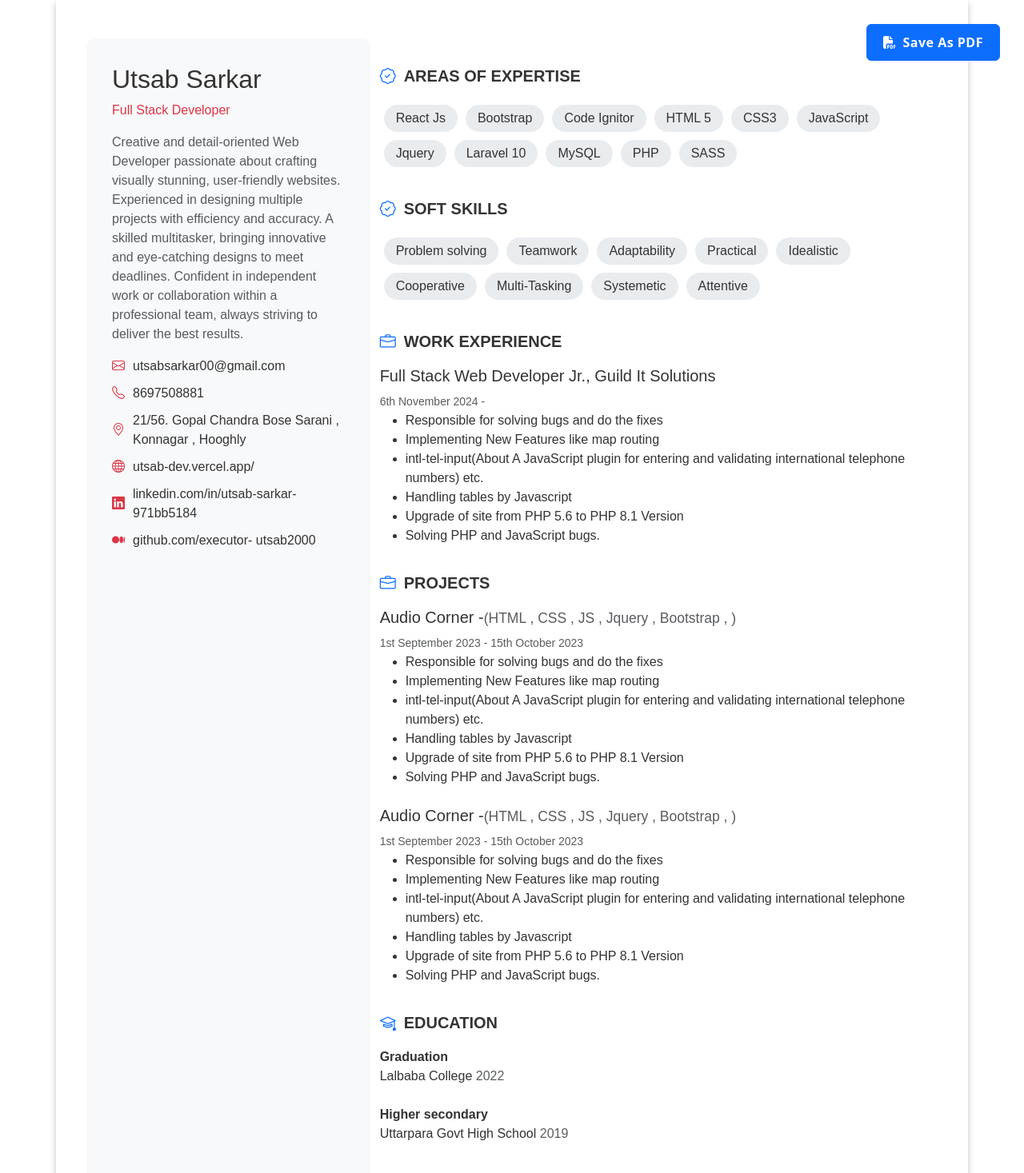
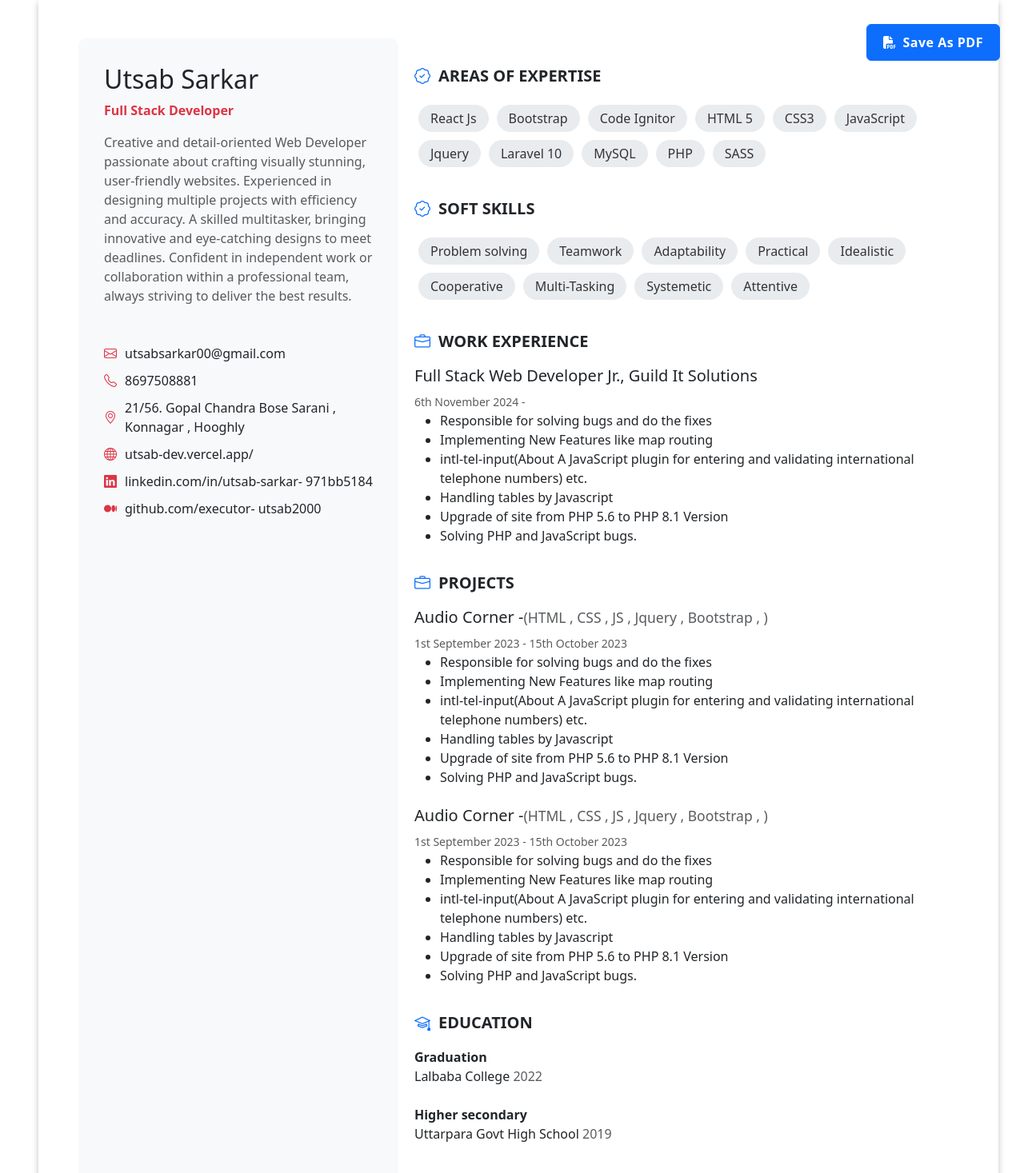
Before and after one commit to executor-utsab2000/Resume-Builder, a React (Vite) app: page /templates/template3 in a window 1280 px wide. Shown: the top 1467 px of the page at 80% size. Built offline with nearby package versions, Linux system fonts and the light colour scheme.

Commit message:
template3 done

```diff
--- a/src/CSS_SCSS/template3.scss
+++ b/src/CSS_SCSS/template3.scss
@@ -7,11 +7,21 @@ $background-color_2: #f8f9fa;
 $background-color_3: #e9ecef;
 
 .template3 {
-  font-family: $font-family_1;
-  background-color: $background-color_1;
-  color: $color_1;
+  min-width: 1200px;
+  max-width: 1200px;
+  height: 100%;
+  width: 100%;
+  padding: 0;
+  box-shadow: rgba(0, 0, 0, 0.24) 0px 3px 8px;
 
-  .left-section {
+
+  .leftPanel {
+    padding-right: 20px;
+    min-width: 400px;
+    max-width: 400px;
+    // background-color: $background-color_2;
+    padding: 2rem;
+    border-radius: 10px;
     background-color: $background-color_2;
     padding: 2rem;
     border-radius: 10px;
@@ -26,7 +36,18 @@ $background-color_3: #e9ecef;
         margin-right: 10px;
       }
     }
+
+
   }
+
+  .rightPanel {
+    padding-left: 20px;
+    min-width: 800px;
+    max-width: 800px;
+
+    .innerContainer {
+      min-width: 700px;
+      max-width: 700px;
 
       .section-title {
         font-weight: bold;
@@ -63,3 +84,5 @@ $background-color_3: #e9ecef;
         margin-bottom: 1.5rem;
       }
     }
+  }
+}
--- a/src/Template/Template3.jsx
+++ b/src/Template/Template3.jsx
@@ -14,13 +14,12 @@ const Template3 = () => {
                 <button className="btn btn-primary" onClick={() => handleDownloadPdf(printContent)}> <i className="fa-solid fa-file-pdf me-2"></i>Save As PDF</button>
             </div>
 
-            <div className="container py-5 template3" ref={printContent}>
-                <div className="row">
+            <div className="container py-5 template3 d-flex" ref={printContent}>
+                <div className="leftPanel">
+                    <h2>{userData.fName + " " + userData.lName}</h2>
+                    <p className="text-danger fw-semibold">{userData.designation}</p>
+                    <p className="text-muted mb-5">{userData.profileSummary}</p>
 
-                    <div className="col-md-4 left-section">
-                        <h2>{userData.fName + " " + userData.lName}</h2>
-                        <p className="text-danger">{userData.designation}</p>
-                        <p className="text-muted">{userData.profileSummary}</p>
                     <div className="icon-text"><i className="bi bi-envelope"></i> {userData.email}</div>
                     <div className="icon-text"><i className="bi bi-telephone"></i> {userData.contact}</div>
                     <div className="icon-text"><i className="bi bi-geo-alt"></i> {userData.address}</div>
@@ -28,28 +27,28 @@ const Template3 = () => {
                     <div className="icon-text"><i className="bi bi-linkedin"></i> {userData.linkedin}</div>
                     <div className="icon-text"><i className="bi bi-medium"></i> {userData.github}</div>
                 </div>
-
-
-                    <div className="col-md-8">
-
+                <div className="rightPanel">
+                    <div className="innerContainer">
+                        <section>
                             <div className="section-title"><i className="bi bi-patch-check"></i> AREAS OF EXPERTISE</div>
                             <div>
                                 {
                                     userData.technicalSkills?.map(elm => <span className="badge-skill">{elm}</span>)
                                 }
                             </div>
+                        </section>
 
-
+                        <section>
                             <div className="section-title"><i className="bi bi-patch-check"></i> SOFT SKILLS</div>
                             <div>
                                 {
                                     userData.softSkills?.map(elm => <span className="badge-skill">{elm}</span>)
                                 }
                             </div>
+                        </section>
 
-
+                        <section>
                             <div className="section-title"><i className="bi bi-briefcase"></i> WORK EXPERIENCE</div>
-
                             {
                                 userData.workExperience.map((elm) => {
                                     return (
@@ -65,10 +64,10 @@ const Template3 = () => {
                                     )
                                 })
                             }
+                        </section>
 
-
+                        <section>
                             <div className="section-title"><i className="bi bi-briefcase"></i> PROJECTS</div>
-
                             {
                                 userData.project.map((elm) => {
                                     return (
@@ -90,7 +89,9 @@ const Template3 = () => {
                                     )
                                 })
                             }
+                        </section>
 
+                        <section>
                             <div className="section-title"><i className="bi bi-mortarboard"></i> EDUCATION</div>
                             {
                                 userData.qualification.map((elm) => {
@@ -102,7 +103,9 @@ const Template3 = () => {
                                     )
                                 })
                             }
+                        </section>
 
+                        <section>
                             <div className="section-title"><i className="bi bi-mortarboard"></i> CERTIFICATES</div>
                             {
                                 userData.certificate.map((elm) => {
@@ -114,25 +117,27 @@ const Template3 = () => {
                                     )
                                 })
                             }
+                        </section>
 
-
+                        <section>
                             <div className="section-title"><i className="bi bi-patch-check"></i> INTERESTS</div>
-                        <div>
                             {
                                 userData.hobbies?.map(elm => <span className="badge-skill">{elm}</span>)
                             }
 
+                        </section>
 
+                        <section>
                             <div className="section-title"><i className="bi bi-patch-check"></i> LANGUAGES</div>
-                            <div>
                             {
                                 userData.languages?.map(elm => <span className="badge-skill">{elm}</span>)
                             }
+
+                        </section>
                     </div>
                 </div>
             </div>
-                </div>
-            </div>
+
         </>
     )
 }
```
Lines whose indentation alone changed are shown as unchanged.
